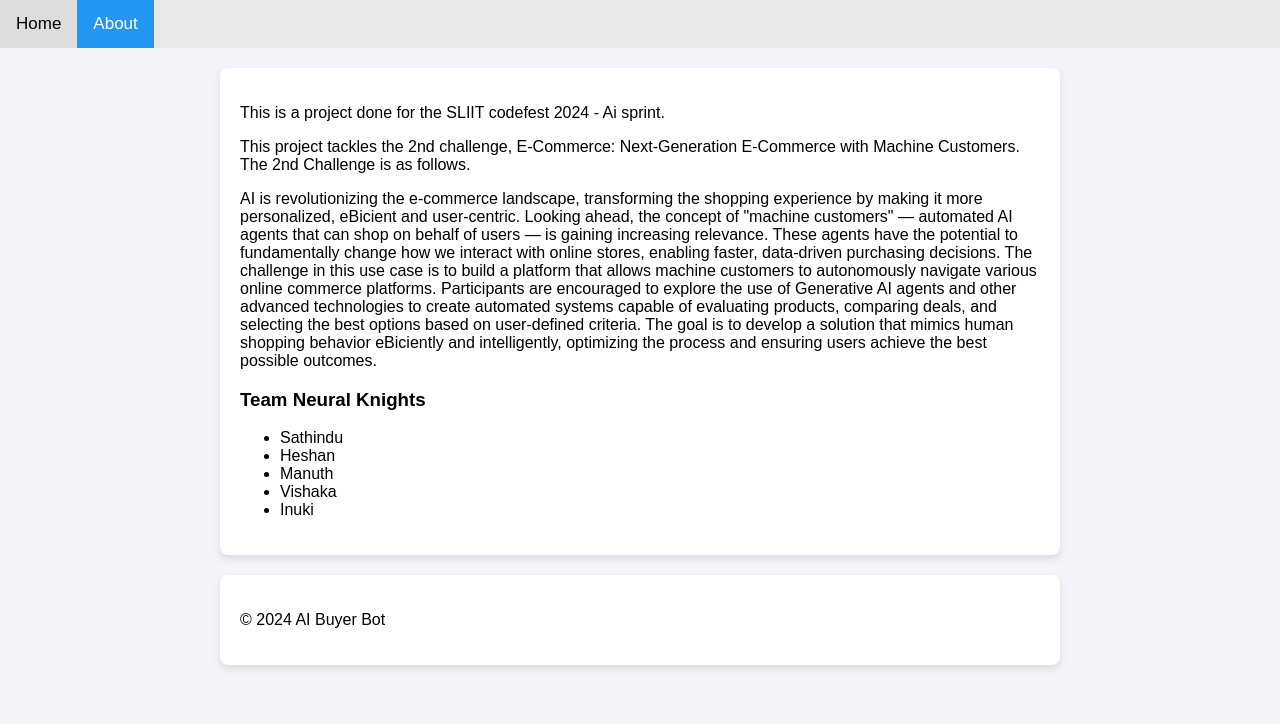
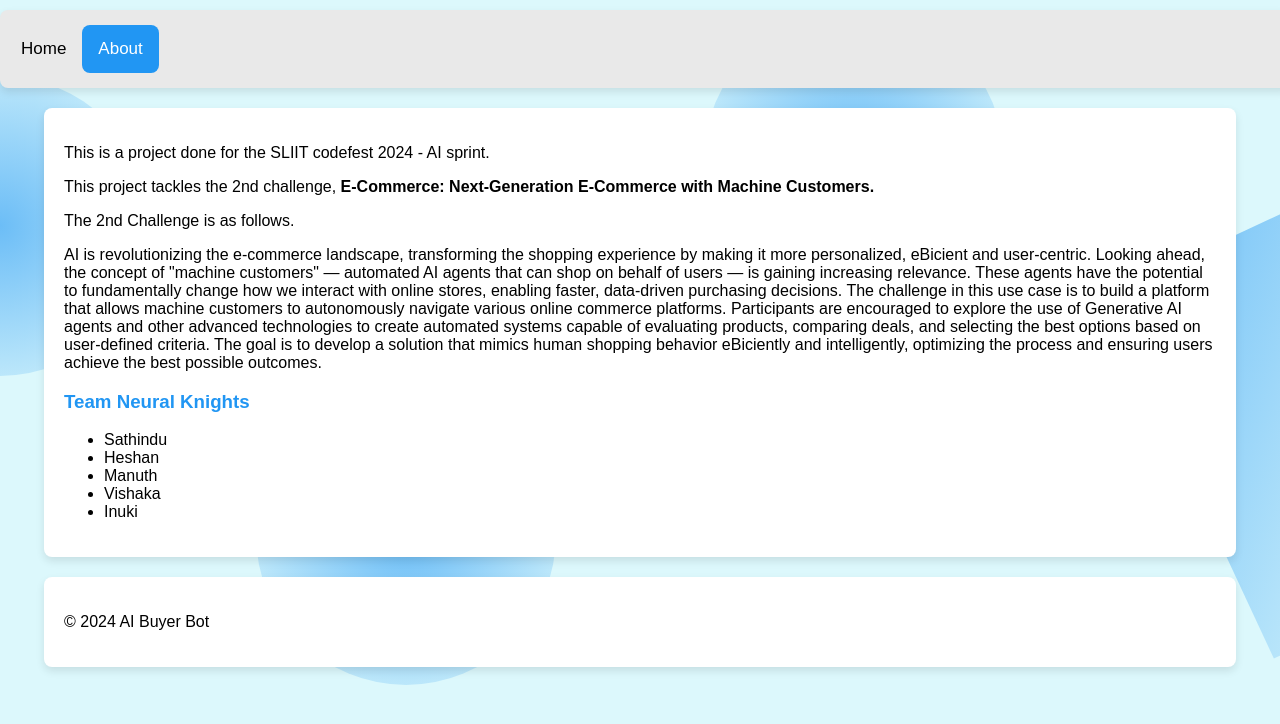
Before and after one commit to heshanthenura/ai_sprint, a Flask app: template frontend/templates/about.html in a window 1280 px wide; the page is wider, and only the part inside the window is pictured. Shown: the top 724 px of that part. Run offline with Flask 3, Linux system fonts and the light colour scheme; the template is opened without the code that fills it, so the values that code supplies are empty.

Commit message:
changed a bit

```diff
--- a/frontend/static/style.css
+++ b/frontend/static/style.css
@@ -3,12 +3,76 @@ body {
   margin: 0;
   padding: 0;
   font-family: Arial, sans-serif;
-  background-color: #f4f4f9;
+  background-color: #ace6ff;
+  overflow-x: hidden; /* Prevent horizontal scroll */
+  background-color: #dcf8fc;
+  position: relative;
+}
+
+.container_home::before,
+.container_about::before,
+.container_CR::before,
+.container_NB::before,
+footer::after {
+    content: "";
+    position: absolute;
+    z-index: -1; /* Place behind content */
+    opacity: 0.6; /* Make shapes subtle */
+}
+
+.container_home::before{
+  width: 300px;
+  height: 300px;
+  background: radial-gradient(circle, #2196F3, transparent);
+  border-radius: 50%;
+  top: 60%;
+  left: 20%;
+}
+
+.container_about::before{
+  width: 300px;
+  height: 300px;
+  background: radial-gradient(circle, #2196F3, transparent);
+  border-radius: 50%;
+  top: 57%;
+  left: 20%;
+}
+
+.container_CR::before{
+  width: 300px;
+  height: 300px;
+  background: radial-gradient(circle, #2196F3, transparent);
+  border-radius: 50%;
+  top: 0%;
+  left: 55%;
+}
+
+
+/* Circle Shape */
+.container_NB::before {
+    width: 300px;
+    height: 300px;
+    background: radial-gradient(circle, #2196F3, transparent);
+    border-radius: 50%;
+    top: 10%;
+    left: -150px;
+}
+
+/* Rectangle Shape */
+footer::after {
+    width: 200px;
+    height: 400px;
+    background: linear-gradient(135deg, #2196F3, transparent);
+    bottom: 5%;
+    right: -100px;
+    transform: rotate(-25deg);
 }
 
 #topnav {
   overflow: hidden;
   background-color: #e9e9e9;
+  border-radius: 8px; /* Adds rounded corners */
+  margin: 10px auto; /* Adds some space around the navbar */
 }
 
 #topnav a {
@@ -19,7 +83,11 @@ body {
   padding: 14px 16px;
   text-decoration: none;
   font-size: 17px;
+  border-radius: 8px; /* Adds rounded corners */
+  margin: 10px auto; /* Adds some space around the navbar */
+  transition: background-color 0.2s, color 0.2s;
 }
+
 
 #topnav a:hover {
   background-color: #ddd;
@@ -55,10 +123,44 @@ body {
 }
 
 /* Container Styles */
-.container {
-  max-width: 800px;
+.container_about{
+  width: 90%;
+  max-width: 1350px;
+  height: auto;
   margin: 20px auto;
   padding: 20px;
+  background: #fff;
+  border-radius: 8px;
+  box-shadow: 0 4px 8px rgba(0, 0, 0, 0.1);
+}
+
+.container_home{
+  width: 90%;
+  max-width: 1350px;
+  height: 52.15vh;
+  margin: 20px auto;
+  padding: 20px;
+  background: #fff;
+  border-radius: 8px;
+  box-shadow: 0 4px 8px rgba(0, 0, 0, 0.1);
+}
+
+.container_CR {
+  width: 90%;
+  max-width: 1350px;
+  height:10%;
+  margin: 20px auto;
+  padding: 20px;
+  background: #fff;
+  border-radius: 8px;
+  box-shadow: 0 4px 8px rgba(0, 0, 0, 0.1);
+}
+
+.container_NB {
+  width: 100%;
+  max-width: 1375px;
+  margin: 20px auto;
+  padding: 5px;
   background: #fff;
   border-radius: 8px;
   box-shadow: 0 4px 8px rgba(0, 0, 0, 0.1);
--- a/frontend/templates/about.html
+++ b/frontend/templates/about.html
@@ -9,15 +9,15 @@
 </head>
 <body>
 
-    <div id="topnav">
+    <div id="topnav" class="container_NB">
         <a href="index.html">Home</a>
         <a class="active" href="about.html">About</a>
       </div>
 
-      <div class="container mt-5">
-        <p>This is a project done for the SLIIT codefest 2024 - Ai sprint. </p>
-        <p>This project tackles the 2nd challenge, E-Commerce: Next-Generation E-Commerce with Machine Customers.
-          The 2nd Challenge is as follows.</p>
+      <div class="container_about">
+        <p>This is a project done for the SLIIT codefest 2024 - AI sprint. </p>
+        <p>This project tackles the 2nd challenge, <b>E-Commerce: Next-Generation E-Commerce with Machine Customers.</b></p>
+        <p>The 2nd Challenge is as follows.</p>
         <p>  AI is revolutionizing the e-commerce landscape, transforming the shopping experience by
 making it more personalized, eBicient and user-centric. Looking ahead, the concept of
 "machine customers" — automated AI agents that can shop on behalf of users — is gaining
@@ -31,7 +31,7 @@ best options based on user-defined criteria. The goal is to develop a solution t
 human shopping behavior eBiciently and intelligently, optimizing the process and ensuring
 users achieve the best possible outcomes.
         </p>
-        <h3>
+        <h3 style="color: #2196F3;">
           Team Neural Knights
         </h3>
         <p><ul>
@@ -44,7 +44,7 @@ users achieve the best possible outcomes.
         </p>
       </div>
 
-      <footer class="container mt-5 justify-content-center">
+      <footer class="container_CR ">
         <p>&copy; 2024 AI Buyer Bot</p>
     </footer>
 </body>
```
Also changed, not shown: frontend/templates/index.html (+4 -4 lines).
